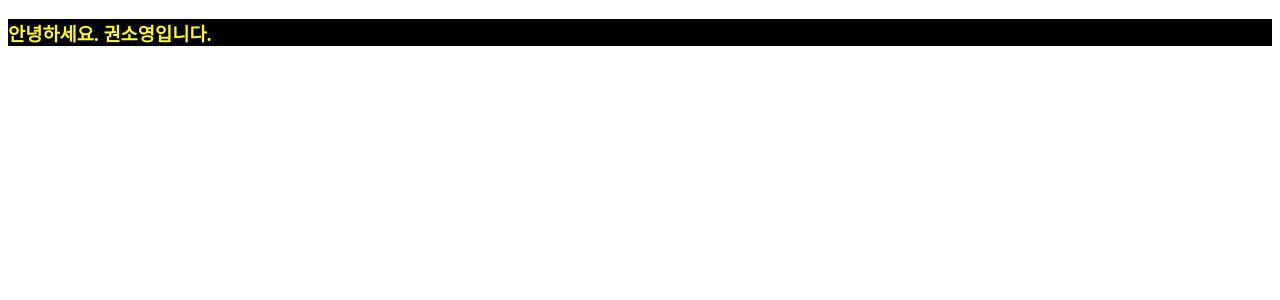
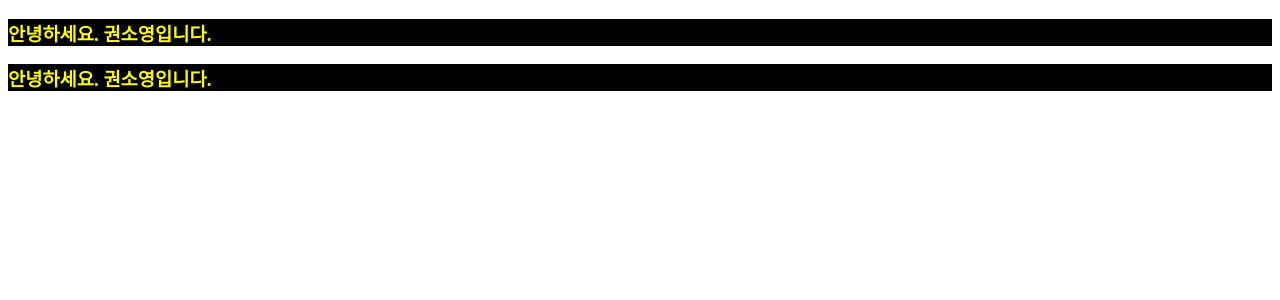
Before and after one commit to ddo0ii/codingstar, a React (Create React App) app: page / in a window 1280 px wide. Shown: the top 300 px of the page. Built offline with nearby package versions, Linux system fonts and the light colour scheme.

Commit message:
CSS styling 작성, Component에서 css파일 import

```diff
--- a/src/App.js
+++ b/src/App.js
@@ -5,6 +5,7 @@ const App = () => {
   return (
     <div>
       <Main />
+      <h3 className="nameBox">안녕하세요. 권소영입니다.</h3>
     </div>
   );
 };
```
